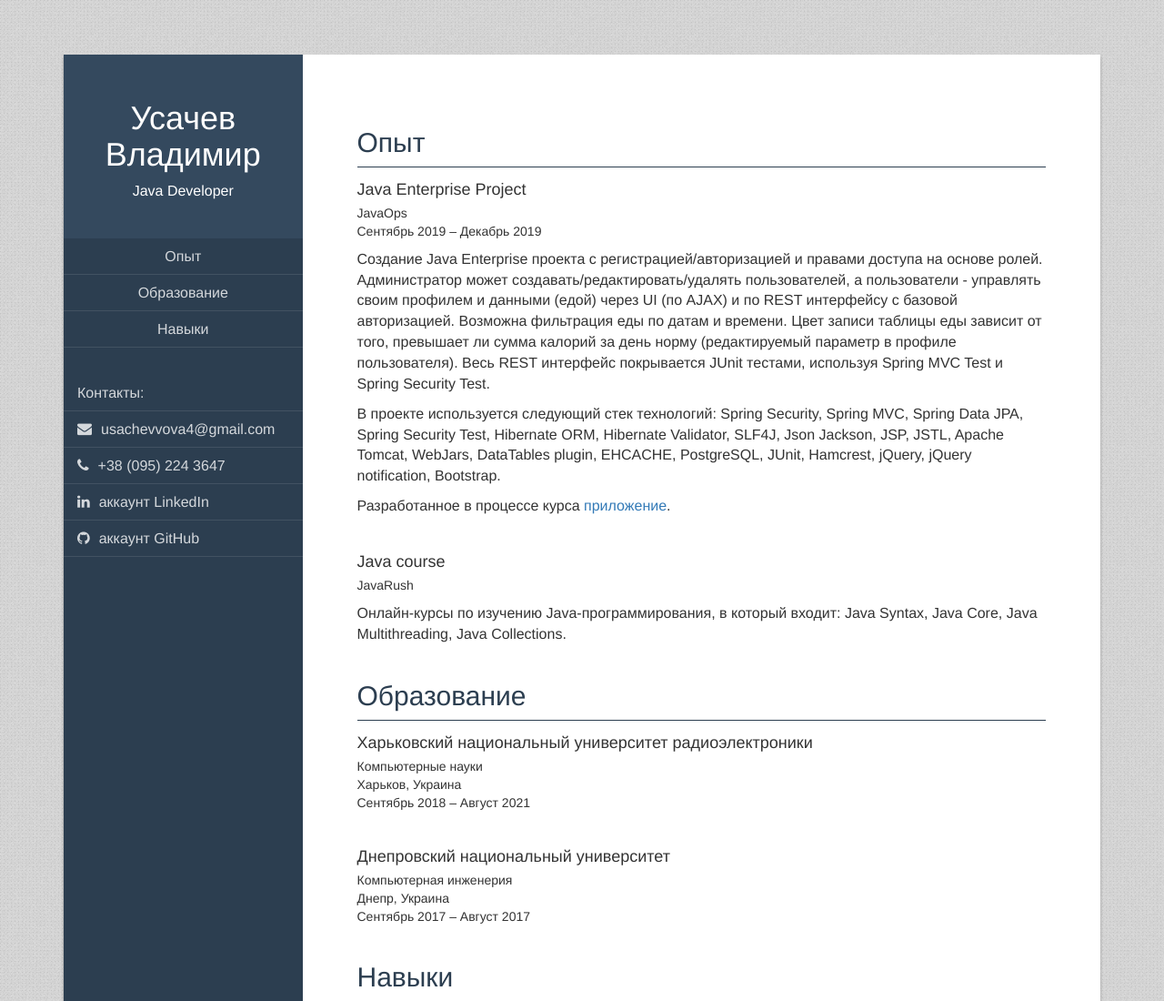
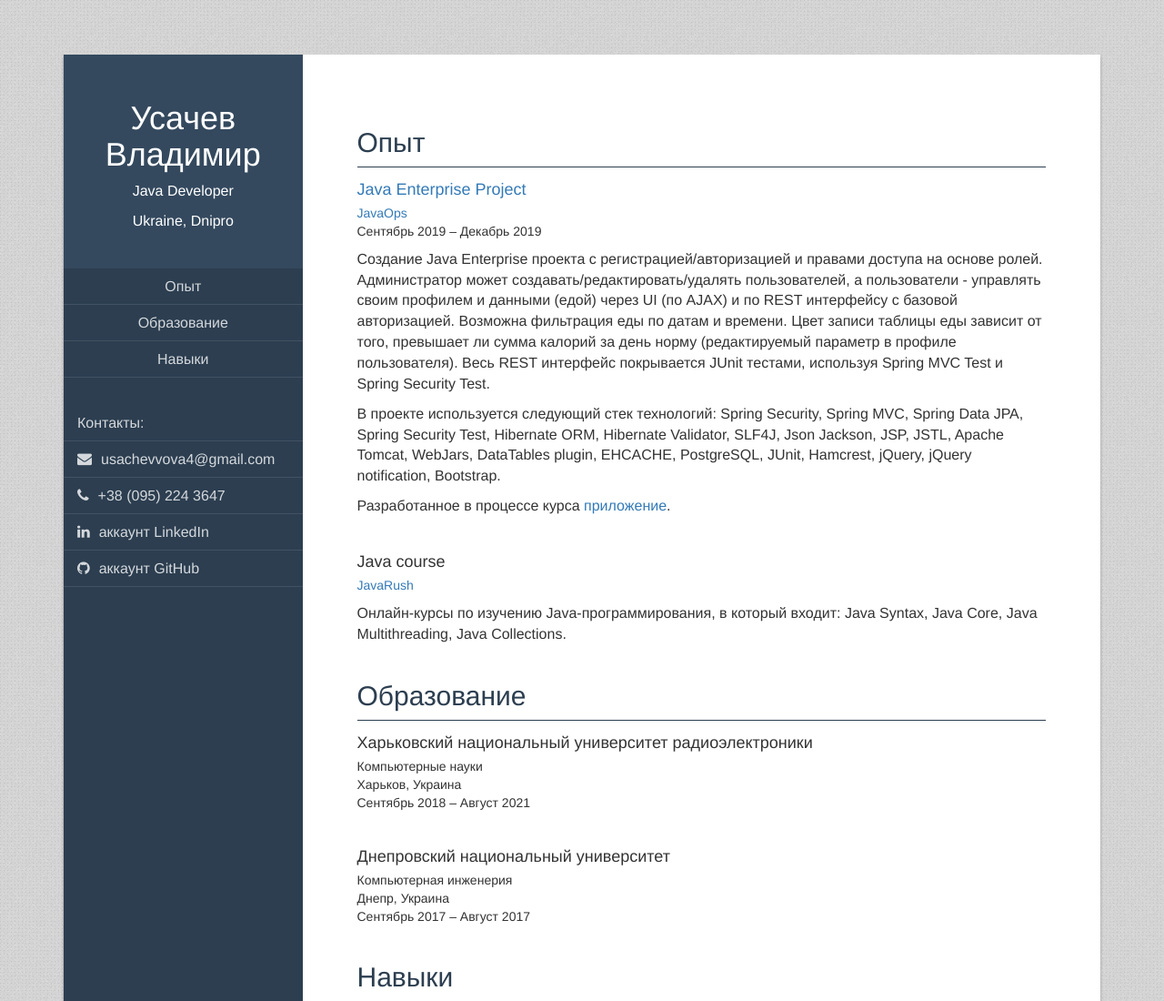
Before and after one commit to examplenameaccount/examplenameaccount.github.io, a plain HTML site: page index.html in a window 1280 px wide. Shown: the top 1100 px of the page at 91% size. Drawn offline with nearby package versions, Linux system fonts and the light colour scheme.

Commit message:
Added fixes in index.html

```diff
--- a/index.html
+++ b/index.html
@@ -34,6 +34,7 @@
                <!--  <img src="img/profile.png" class="profile-image img-responsive img-thumbnail img-circle"> -->
                 <h1 class="name">Усачев Владимир</h1>
                 <p class="profession">Java Developer</p>
+                <p class="profession">Ukraine, Dnipro</p>
               </div>
 
               <nav>
@@ -60,9 +61,9 @@
                 <ul class="list-unstyled">
                   <li class="media cv-item">
                     <div class="media-body">
-                      <h4 class="media-heading">Java Enterprise Project</h4>
+                      <h4 class="media-heading"><a href="https://javaops.ru/view/topjava">Java Enterprise Project</a></h4>
                       <div class="meta">
-                        <span class="title">JavaOps</span><br/>
+                        <span class="title"><a href="https://javaops.ru/">JavaOps</a></span><br/>
                         <span class="dates-employed">Сентябрь 2019 – Декабрь 2019</span><br/>
                       </div>
                       <p class="description">
@@ -76,7 +77,7 @@
                     <div class="media-body">
                       <h4 class="media-heading">Java course</h4>
                       <div class="meta">
-                        <span class="title">JavaRush</span>
+                        <span class="title"><a href="https://javarush.ru/">JavaRush</a></span>
                       </div>
                       <p class="description">
                         Онлайн-курсы по изучению Java-программирования, в который входит: Java Syntax, Java Core, Java Multithreading, Java Collections.
```
